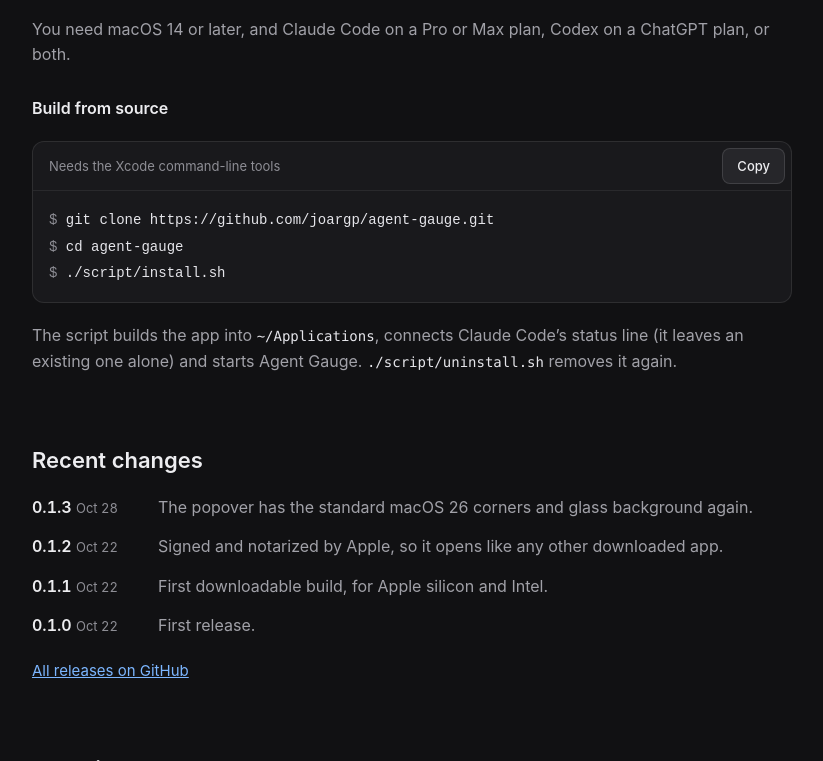
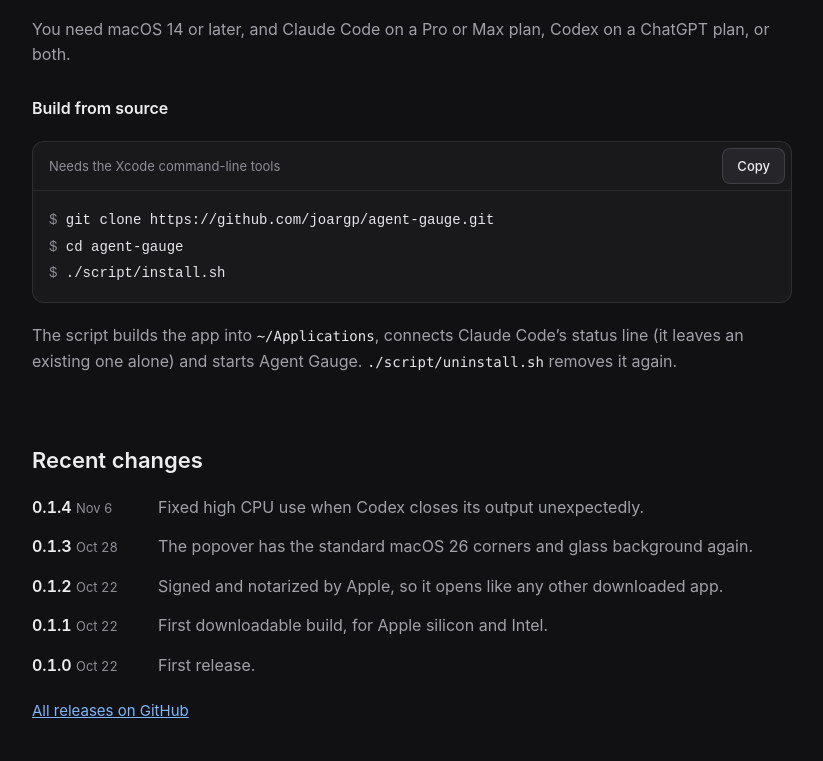
Before and after one commit to joargp/agent-gauge, a plain HTML site: page site/index.html in a window 1280 px wide. Shown: the part 1894-2655 px from the top of the page, without its empty margins (228-1051 px from the left). Drawn offline with Linux system fonts and the light colour scheme.

Commit message:
Update website for Agent Gauge 0.1.4

```diff
--- a/site/index.html
+++ b/site/index.html
@@ -50,7 +50,7 @@ Agent Gauge
 <div style="display: flex; flex-wrap: wrap; align-items: center; gap: 12px 20px">
 <a href="https://github.com/joargp/agent-gauge/releases/latest" style="display: inline-flex; align-items: center; gap: 10px; height: 44px; padding: 0 18px; border-radius: 10px; background: #EDEDF0; color: #111113; text-decoration: none; font-weight: 600; font-size: 15px">
 <svg aria-hidden="true" width="17" height="17" viewBox="0 0 24 24" fill="none" stroke="currentColor" stroke-width="2" stroke-linecap="round" stroke-linejoin="round"><path d="M12 4v11"></path><path d="M7 10l5 5 5-5"></path><path d="M5 20h14"></path></svg>
-Download 0.1.3
+Download 0.1.4
 </a>
 <span style="font-size: 14px; color: #8E8E95">Zip, 0.9 MB · macOS 14 or later · Apple silicon and Intel · Signed and notarized · MIT license</span>
 </div>
@@ -214,6 +214,10 @@ Download 0.1.3
 <h2 style="margin: 0; font-size: 22px; line-height: 1.3; font-weight: 600">Recent changes</h2>
 <dl style="margin: 0; display: flex; flex-direction: column; gap: 14px">
 <div style="display: grid; grid-template-columns: 110px minmax(0, 1fr); gap: 4px 16px">
+<dt style="font-variant-numeric: tabular-nums"><span style="font-weight: 600">0.1.4</span> <span style="font-size: 13px; color: #8E8E95">Nov 6</span></dt>
+<dd style="margin: 0; color: #A1A1A8">Fixed high CPU use when Codex closes its output unexpectedly.</dd>
+</div>
+<div style="display: grid; grid-template-columns: 110px minmax(0, 1fr); gap: 4px 16px">
 <dt style="font-variant-numeric: tabular-nums"><span style="font-weight: 600">0.1.3</span> <span style="font-size: 13px; color: #8E8E95">Oct 28</span></dt>
 <dd style="margin: 0; color: #A1A1A8">The popover has the standard macOS 26 corners and glass background again.</dd>
 </div>
```
